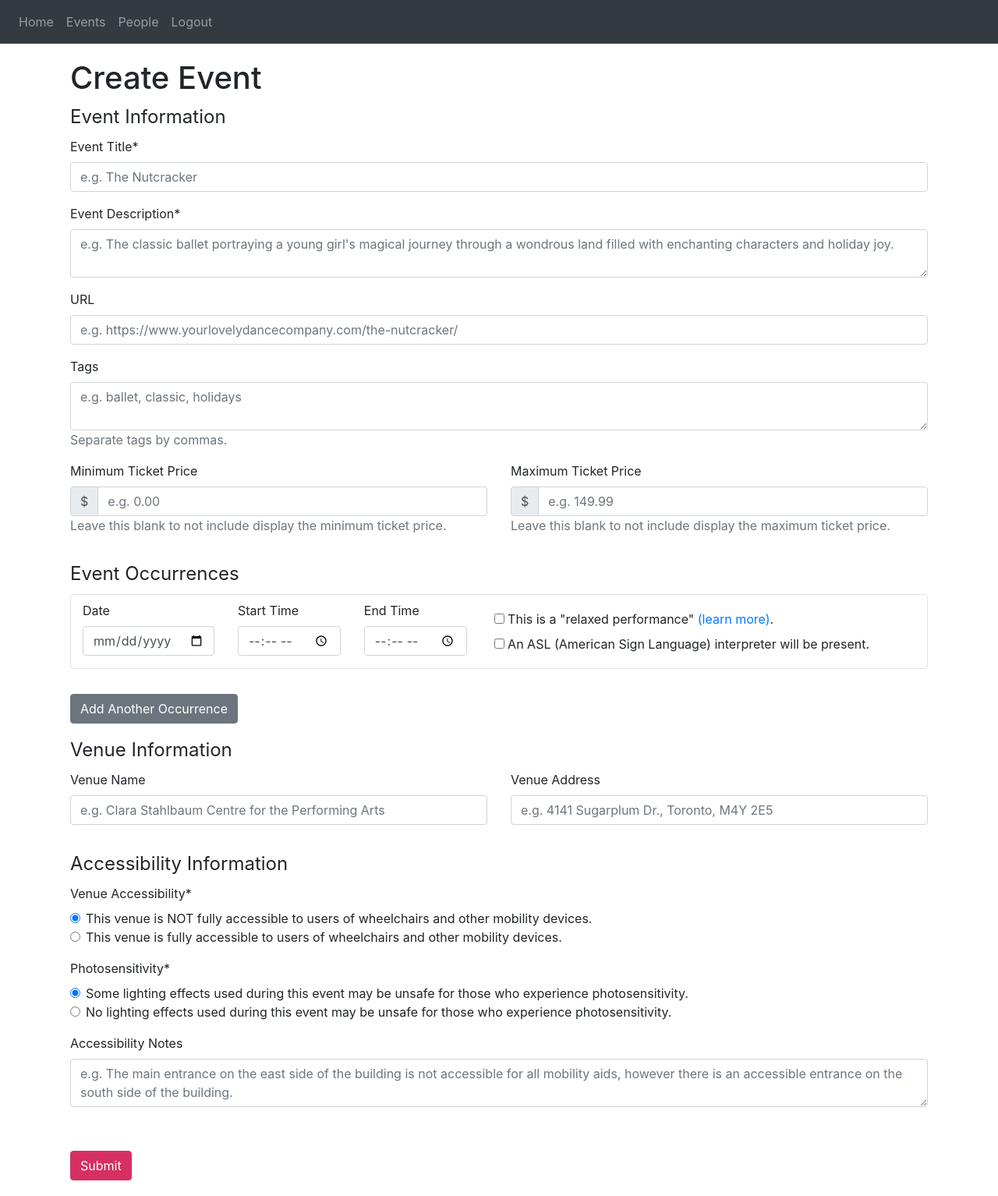
After one commit to AndrewHocking/Dance-Connect, a Flask app: page /events/create in a window 1280 px wide. The commit adds this page. Shown: the whole page at 78% size. Run offline with Flask 3, Linux system fonts and the light colour scheme; the visitor is signed in with stand-in values (Sample User, id 1); parts of the project's set-up code (start-up, migrations or seed data) failed here and were passed over; some libraries are stand-ins or nearby versions.

Commit message:
Merge new changes

```diff
--- a/website/forms/events.py
+++ b/website/forms/events.py
@@ -1,65 +1,104 @@
 from flask_wtf import FlaskForm
-from wtforms import StringField, BooleanField, SubmitField, DecimalField, TextAreaField, URLField, RadioField
+from wtforms import FieldList, FormField, StringField, BooleanField, SubmitField, DecimalField, TextAreaField, URLField, RadioField, DateField, TimeField, HiddenField
 from wtforms.validators import DataRequired, Length, NumberRange
+
+class CreateEventOccurrenceForm(FlaskForm):
+    date = DateField(
+        label="Date",
+        name="date",
+        render_kw={"class": "form-control"}
+    )
+    start_time = TimeField(
+        label="Start Time",
+        name="start_time",
+        render_kw={"class": "form-control"}
+    )
+    end_time = TimeField(
+        label="End Time",
+        name="end_time",
+        render_kw={"class": "form-control"}
+    )
+    is_relaxed_performance = BooleanField(
+        label="This is a \"relaxed performance\"",
+        name="is_relaxed_performance"
+    )
+    has_asl_interpreter = BooleanField(
+        label="An ASL (American Sign Language) interpreter will be present.",
+        name="has_asl_interpreter"
+    )
 
 class CreateEventForm(FlaskForm):
     title = StringField(
-        "Event Title",
+        label="Event Title*",
         validators=[DataRequired(), Length(min=1, max=100, message="Must be between 1 and 100 characters.")],
         name="title",
         render_kw={"placeholder": "e.g. The Nutcracker", "class" : "form-control"}
     )
     description = TextAreaField(
-        "Event Description",
+        label="Event Description*",
         validators=[DataRequired(), Length(max=10000, message="Maximum 10,000 characters.")],
         name="description",
         render_kw={"placeholder": "e.g. The classic ballet portraying a young girl's magical journey through a wondrous land filled with enchanting characters and holiday joy.", "class" : "form-control"}
     )
     url = URLField(
-        "Event URL",
+        label="URL",
         name="url",
         render_kw={"placeholder": "e.g. https://www.yourlovelydancecompany.com/the-nutcracker/", "class" : "form-control"}
     )
     tags = TextAreaField(
-        "Tags",
+        label="Tags",
         name="tags",
         description="Separate tags by commas.",
         render_kw={"placeholder": "e.g. ballet, classic, holidays", "class" : "form-control", "aria-describedby" : "tags-help-block"}
     )
     venue_name = StringField(
-        "Venue Name",
+        label="Venue Name",
         name="venue_name",
         render_kw={"placeholder": "e.g. Clara Stahlbaum Centre for the Performing Arts", "class" : "form-control"}
     )
     venue_address = StringField(
-        "Venue Address",
+        label="Venue Address",
         name="venue_address",
         render_kw={"placeholder": "e.g. 4141 Sugarplum Dr., Toronto, M4Y 2E5", "class" : "form-control"}
     )
     venue_is_wheelchair_accessible = RadioField(
-        "Venue Accessibility",
+        label="Venue Accessibility*",
+        validators=[DataRequired()],
         name="venue_is_wheelchair_accessible",
         choices = [('False', 'This venue is NOT fully accessible to users of wheelchairs and other mobility devices.'), ('True', 'This venue is fully accessible to users of wheelchairs and other mobility devices.')],
+        default="False"
+    )
+    show_is_photosensitivity_friendly = RadioField(
+        label="Photosensitivity*",
+        validators=[DataRequired()],
+        name="show_is_photosensitivity_friendly",
+        choices = [('False', 'Some lighting effects used during this event may be unsafe for those who experience photosensitivity.'), ('True', 'No lighting effects used during this event may be unsafe for those who experience photosensitivity.')],
+        default="False"
     )
     accessibility_notes = TextAreaField(
-        "Accessibility Notes",
+        label="Accessibility Notes",
         name="accessibility_notes",
-        render_kw={"placeholder": "e.g. The main entrance on the east side of the building is not accessible, however there is an accessible entrance on the south side of the building. The inside of the building is fully accessible.", "class" : "form-control"}
+        render_kw={"placeholder": "e.g. The main entrance on the east side of the building is not accessible for all mobility aids, however there is an accessible entrance on the south side of the building.", "class" : "form-control"}
     )
     min_ticket_price = DecimalField(
-        "Minimum Ticket Price",
+        label="Minimum Ticket Price",
         validators=[NumberRange(min=0)],
         name="min_ticket_price",
         description="Leave this blank to not include display the minimum ticket price.",
         render_kw={"placeholder": "e.g. 0.00", "class" : "form-control", "aria-describedby" : "min-ticket-price-help-block"}
     )
     max_ticket_price = DecimalField(
-        "Maximum Ticket Price",
+        label="Maximum Ticket Price",
         validators=[NumberRange(min=0)],
         name="max_ticket_price",
         description="Leave this blank to not include display the maximum ticket price.",
         render_kw={"placeholder": "e.g. 149.99", "class" : "form-control", "aria-describedby" : "max-ticket-price-help-block"}
     )
+    num_occurrences = HiddenField(
+        name="num_occurrences",
+        default="1"
+    )
+    occurrences = FieldList(FormField(CreateEventOccurrenceForm), min_entries=50)
     submit = SubmitField(
         label="Submit",
         name="submit",
--- a/website/models/event.py
+++ b/website/models/event.py
@@ -19,6 +19,7 @@ class Event(db.Model):
     venue_name: Mapped[str]
     venue_address: Mapped[str]
     venue_is_wheelchair_accessible: Mapped[bool] = mapped_column(Boolean)
+    show_is_photosensitivity_friendly: Mapped[bool] = mapped_column(Boolean)
     accessibility_notes: Mapped[str]
     min_ticket_price: Mapped[Optional[float]]
     max_ticket_price: Mapped[Optional[float]]
--- a/website/routes/ui/events.py
+++ b/website/routes/ui/events.py
@@ -11,12 +11,16 @@ def events_list():
     events = response["data"]
     return render_template("events.html", user=current_user, events=events)
 
-@events.route('/create-event', methods=['GET', 'POST'])
+@events.route('/events/create', methods=['GET', 'POST'])
 @login_required
 def event_create():
-    form = CreateEventForm()
+    occurrences = []
+    for i in range(0,50):
+        occurrences.append({"name" : f"occurrence_{i}"})
+    event_form = CreateEventForm(occurrences=occurrences)
 
     if request.method == 'POST':
+        print(request.form)
         title = request.form.get('title')
         description = request.form.get('description')
         url = request.form.get('url')
@@ -25,6 +29,17 @@ def event_create():
         venue_address = request.form.get('venue_address')
         venue_is_wheelchair_accessible = request.form.get('venue_is_wheelchair_accessible')
         accessibility_notes = request.form.get('accessibility_notes')
+        show_is_photosensitivity_friendly = request.form.get("show_is_photosensitivity_friendly")
+        occurrences = []
+        for i in range(0, int(request.form.get("num_occurrences"))):
+            occurrences.append({
+                "date" : request.form.get(f"occurrences-{i}-date"),
+                "start_time" : request.form.get(f"occurrences-{i}-start_time"),
+                "end_time" : request.form.get(f"occurrences-{i}-end_time"),
+                "is_relaxed_performance" : request.form.get(f"occurrences-{i}-is_relaxed_performance"),
+                "has_asl_interpreter" : request.form.get(f"occurrences-{i}-has_asl_interpreter")
+            })
+
         try:
             min_ticket_price = float(request.form.get('min_ticket_price'))
         except:
@@ -46,9 +61,11 @@ def event_create():
             venue_name=venue_name,
             venue_address=venue_address,
             venue_is_wheelchair_accessible=bool(venue_is_wheelchair_accessible),
+            show_is_photosensitivity_friendly=bool(show_is_photosensitivity_friendly),
             accessibility_notes=accessibility_notes,
             min_ticket_price=min_ticket_price,
-            max_ticket_price=max_ticket_price
+            max_ticket_price=max_ticket_price,
+            occurrences=occurrences
         )
 
         if (response["status_code"] == 201):
@@ -57,4 +74,11 @@ def event_create():
         else:
             flash(response["message"], category=response["response_type"])
 
-    return render_template("create-event.html", user=current_user, form=form)
+    return render_template("create-event.html", user=current_user, event_form=event_form)
+
+@events.route('/events/<int:event_id>', methods=['GET'])
+def event_details(event_id: int):
+    from ... import db
+    from ...models import Event
+    event: Event = db.session.query(Event).get(event_id)
+    return render_template("event-details.html", user=current_user, event=event)
--- a/website/static/style/base.css
+++ b/website/static/style/base.css
@@ -1,3 +1,6 @@
+.base {
+    padding: 20px;
+}
 .btn-primary {
     background-color: #D63063;
     border-color: #D63063;
--- a/website/templates/base.html
+++ b/website/templates/base.html
@@ -64,7 +64,7 @@
     </div>
     {% endif %} {% endfor %} {% endif %} {% endwith %}
 
-    <div class="container">{% block content %} {% endblock %}</div>
+    <div class="base container">{% block content %} {% endblock %}</div>
     <script
       src="https://code.jquery.com/jquery-3.2.1.slim.min.js"
       integrity="sha384-KJ3o2DKtIkvYIK3UENzmM7KCkRr/rE9/Qpg6aAZGJwFDMVNA/GpGFF93hXpG5KkN"
--- /dev/null
+++ b/website/templates/create-event-occurrence.html
@@ -0,0 +1,36 @@
+<div class="container border rounded mb-3">
+    <div class = "row align-items-center mt-2">
+        <div class = "col-auto form-group">
+            {{ event_occurrence_form.date.label() }}
+            {{ event_occurrence_form.date() }}
+        </div>
+        <div class = "col-auto form-group">
+            {{ event_occurrence_form.start_time.label() }}
+            {{ event_occurrence_form.start_time() }}
+        </div>
+        <div class = "col-auto form-group">
+            {{ event_occurrence_form.end_time.label() }}
+            {{ event_occurrence_form.end_time() }}
+        </div>
+        <div class = "col form-group my-auto">
+            <div class = "row">
+                <div class = "form-check">
+                    {{ event_occurrence_form.is_relaxed_performance() }}
+                    {{ event_occurrence_form.is_relaxed_performance.label() }}
+                    <a href="https://www.sensoryfriendly.net/sensory-relaxed-performances/#What-makes-a-performance-relaxed">(learn more)</a>.
+                </div>
+            </div>
+            <div class = "row">
+                <div class = "form-check">
+                    {{ event_occurrence_form.has_asl_interpreter() }}
+                    {{ event_occurrence_form.has_asl_interpreter.label() }}
+                </div>
+            </div>
+        </div>
+        {% if show_delete_button %}
+        <div class = "col-auto d-flex justify-content-start justify-content-md-end form-group mt-2">
+            <button id="{{ occurrence_label }}-delete-btn" class="btn btn-danger delete-btn" type="button">Delete</button>
+        </div>
+        {% endif %}
+    </div>
+</div>
--- a/website/templates/create-event.html
+++ b/website/templates/create-event.html
@@ -1,64 +1,170 @@
 {% extends "base.html" %}
-{% block title %}Sign Up{% endblock %}
+{% block title %}Create Event{% endblock %}
 {% block content %}
 <div class="page-header">
     <h1>Create Event</h1>
 </div>
 <form method="POST">
+    {{ event_form.num_occurrences() }}
+    <fieldset class="form-group">
+        <legend>Event Information</legend>
         <div class="form-group">
-        {{ form.title.label() }}
-        {{ form.title() }}
+            {{ event_form.title.label() }}
+            {{ event_form.title() }}
         </div>
         <div class="form-group">
-        {{ form.description.label() }}
-        {{ form.description() }}
+            {{ event_form.description.label() }}
+            {{ event_form.description() }}
         </div>
         <div class="form-group">
-        {{ form.url.label() }}
-        {{ form.url() }}
+            {{ event_form.url.label() }}
+            {{ event_form.url() }}
         </div>
         <div class="form-group">
-        {{ form.tags.label() }}
-        {{ form.tags() }}
-        <span id="tags-help-block" class="help-block text-muted">{{ form.tags.description }}</span>
+            {{ event_form.tags.label() }}
+            {{ event_form.tags() }}
+            <span id="tags-help-block" class="help-block text-muted">{{ event_form.tags.description }}</span>
         </div>
         <div class="form-group">
-        {{ form.venue_name.label() }}
-        {{ form.venue_name() }}
-    </div>
-    <div class="form-group">
-        {{ form.venue_address.label() }}
-        {{ form.venue_address() }}
-    </div>
-    <div class="form-group">
-        {{ form.venue_is_wheelchair_accessible.label() }}
-        {{ form.venue_is_wheelchair_accessible() }}
-    </div>
-    <div class="form-group">
-        {{ form.accessibility_notes.label() }}
-        {{ form.accessibility_notes() }}
-    </div>
-    <div class="form-group">
-        {{ form.min_ticket_price.label() }}
+            <div class="row">
+                <div class="col-md-6">
+                    {{ event_form.min_ticket_price.label() }}
                     <div class="input-group">
                         <div class="input-group-prepend">
                             <span class="input-group-text">$</span>
                         </div>
-            {{ form.min_ticket_price() }}
+                        {{ event_form.min_ticket_price() }}
                     </div>
-        <span id="min-ticket-price-help-block" class="help-block text-muted">{{ form.min_ticket_price.description }}</span>
+                    <span id="min-ticket-price-help-block" class="help-block text-muted">{{ event_form.min_ticket_price.description }}</span>
                 </div>
-    <div class="form-group">
-        {{ form.max_ticket_price.label() }}
+                <div class="col-md-6">
+                    {{ event_form.max_ticket_price.label() }}
                     <div class="input-group">
                         <div class="input-group-prepend">
                             <span class="input-group-text">$</span>
                         </div>
-            {{ form.max_ticket_price() }}
+                        {{ event_form.max_ticket_price() }}
                     </div>
-        <span id="max-ticket-price-help-block" class="help-block text-muted">{{ form.max_ticket_price.description }}</span>
+                    <span id="max-ticket-price-help-block" class="help-block text-muted">{{ event_form.max_ticket_price.description }}</span>
                 </div>
+            </div>
+        </div>
+    </fieldset>
+    <fieldset class="form-group">
+        <legend>Event Occurrences</legend>
+        {% for event_occurrence_form in event_form.occurrences %}
+        {% with occurrence_label=event_occurrence_form.date.id[:-5] %}
+            {% if event_occurrence_form.date.id == "occurrences-0-date" %}
+                <div id="occurrences-0">
+                {% with show_delete_button=false %}
+                    {% include "create-event-occurrence.html" %}
+                {% endwith %}
+                </div>
+            {% else %}
+                <div id="{{ occurrence_label }}" class="d-none">
+                {% with show_delete_button=true %}
+                    {% include "create-event-occurrence.html" %}
+                {% endwith %}
+                </div>
+            {% endif %}
+        {% endwith %}
+        {% endfor %}
+    </fieldset>
+    <div class="form-group">
+        <button type="button" id="add_occurrence_btn" class="btn btn-secondary">Add Another Occurrence</button>
+    </div>
+    <fieldset class="form-group">
+        <legend>Venue Information</legend>
+        <div class="form-group">
+            <div class="row">
+                <div class="col-md-6">
+                    {{ event_form.venue_name.label() }}
+                    {{ event_form.venue_name() }}
+                </div>
+                <div class="col-md-6">
+                    {{ event_form.venue_address.label() }}
+                    {{ event_form.venue_address() }}
+                </div>
+            </div>
+        </div>
+    </fieldset>
+    <fieldset class="form-group">
+        <legend>Accessibility Information</legend>
+        <div class="form-group">
+            {{ event_form.venue_is_wheelchair_accessible.label() }}
+            {% for radio_option in event_form.venue_is_wheelchair_accessible %}
+                <div class="form-check">
+                    {{ radio_option(class_="form-check-input") }}
+                    {{ radio_option.label(class_="form-check-label") }}
+                </div>
+            {% endfor %}
+        </div>
+        <div class="form-group">
+            {{ event_form.show_is_photosensitivity_friendly.label() }}
+            {% for radio_option in event_form.show_is_photosensitivity_friendly %}
+                <div class="form-check">
+                    {{ radio_option(class_="form-check-input") }}
+                    {{ radio_option.label(class_="form-check-label") }}
+                </div>
+            {% endfor %}
+        </div>
+        <div class="form-group">
+            {{ event_form.accessibility_notes.label() }}
+            {{ event_form.accessibility_notes() }}
+        </div>
+    </fieldset>
     <br />
-    {{ form.submit(class_="btn btn-primary") }}
+    {{ event_form.submit(class_="btn btn-primary") }}
 </form>
 {% endblock %}
+
+{% block javascript %}
+<script>
+    var numOccurrences = 0;
+
+    let buttons = document.getElementsByClassName("delete-btn");
+    for (let i = 0; i < buttons.length; i++) {
+        buttons[i].addEventListener("click", event => {
+            deleteOccurrence(i+1);
+        });
+    }
+
+    function addOccurrence() {
+        numOccurrences++;
+        document.getElementById("occurrences-" + numOccurrences).classList.remove(["d-none"]);
+        document.getElementById("occurrences-" + numOccurrences + "-date").value = document.getElementById("occurrences-" + (numOccurrences - 1) + "-date").value;
+        document.getElementById("occurrences-" + numOccurrences + "-start_time").value = document.getElementById("occurrences-" + (numOccurrences - 1) + "-start_time").value;
+        document.getElementById("occurrences-" + numOccurrences + "-end_time").value = document.getElementById("occurrences-" + (numOccurrences - 1) + "-end_time").value;
+        document.getElementById("occurrences-" + numOccurrences + "-is_relaxed_performance").checked = document.getElementById("occurrences-" + (numOccurrences - 1) + "-is_relaxed_performance").checked;
+        document.getElementById("occurrences-" + numOccurrences + "-has_asl_interpreter").checked = document.getElementById("occurrences-" + (numOccurrences - 1) + "-has_asl_interpreter").checked;
+        document.getElementById("num_occurrences").value = numOccurrences + 1;
+    }
+
+    function deleteOccurrence(occurrenceNum) {
+        alert("TODO: FIX ME - DELETING DOESN'T WORK PROPERLY");
+        for (let i = occurrenceNum + 1; i <= numOccurrences; i++) {
+            document.getElementById("occurrences-" + (i - 1) + "-date").value = i == numOccurrences ? null : document.getElementById("occurrences-" + i + "-date").value;
+            document.getElementById("occurrences-" + (i - 1) + "-start_time").value = i == numOccurrences ? null : document.getElementById("occurrences-" + i + "-start_time").value;
+            document.getElementById("occurrences-" + (i - 1) + "-end_time").value = i == numOccurrences ? null : document.getElementById("occurrences-" + i + "-end_time").value;
+            document.getElementById("occurrences-" + (i - 1) + "-is_relaxed_performance").checked = i == numOccurrences ? false : document.getElementById("occurrences-" + i + "-is_relaxed_performance").checked;
+            document.getElementById("occurrences-" + (i - 1) + "-has_asl_interpreter").checked = i == numOccurrences ? false : document.getElementById("occurrences-" + i + "-has_asl_interpreter").checked;
+        }
+        document.getElementById("occurrences-" + numOccurrences).classList.add(["d-none"]);
+        document.getElementById("num_occurrences").value = numOccurrences;
+        numOccurrences--;
+    }
+
+    document.getElementById("add_occurrence_btn").addEventListener("click", event => {
+        addOccurrence();
+    });
+
+    $("form").bind("keypress", function (e) {
+        if (e.keyCode == 13) {
+            $("#btnSearch").attr('value');
+            //add more buttons here
+            e.preventDefault();
+        }
+    });
+
+</script>
+{% endblock %}
--- a/website/templates/events.html
+++ b/website/templates/events.html
@@ -14,11 +14,11 @@
     {% for event in events %}
     <tr>
       <td>{{ event.id }}</td>
-      <td>{{ event.title }}</td>
+      <td><a href="/events/{{event.id}}">{{ event.title }}</a></td>
       <td>{{ event.organizer.name }}</td>
       <td>{% for tag in event.tags %}{{ tag.name }}, {% endfor %}</td>
     </tr>
     {% endfor %}
   </table>
-  <a class="btn btn-primary" href="/create-event">Create Event</a>
+  <a class="btn btn-primary" href="/events/create">Create Event</a>
 {% endblock %}
```
Also changed, not shown: website/routes/orm/event.py (+9 -2 lines), website/templates/event-details.html (added, +31 -0 lines), instance/database.db, 1 other file. Lines whose indentation alone changed are shown as unchanged.
